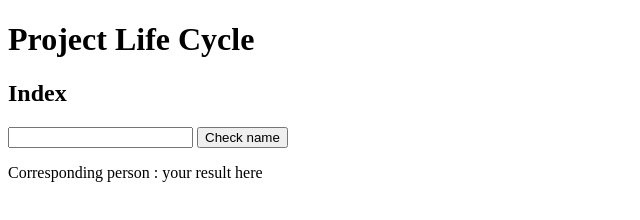
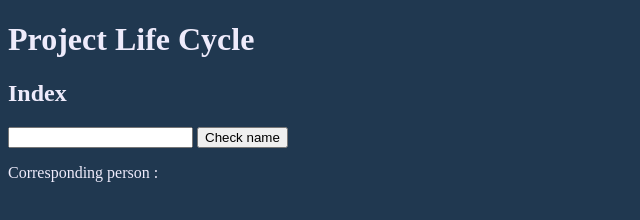
Before and after one commit to hlwongad/life-cycle-project-client, a website built with webpack: page www/index.html in a window 1280 px wide. Shown: the whole page, without its empty margins (0-640 px from the left). Built offline with nearby package versions, Linux system fonts and the light colour scheme.

Commit message:
readme + index

```diff
--- a/package.json
+++ b/package.json
@@ -4,10 +4,6 @@
   "description": "",
   "author": "",
   "devDependencies": {
-    "babel-core": "^6.18.2",
-    "babel-loader": "^6.1.0",
-    "babel-polyfill": "^6.3.14",
-    "babel-preset-es2015": "^6.1.18",
     "copy-webpack-plugin": "^0.2.0",
     "lodash": "^4.14.1",
     "rimraf": "^2.5.4",
--- a/www/index.html
+++ b/www/index.html
@@ -1,5 +1,5 @@
 <!DOCTYPE html>
-<html>
+<html style="background-color:rgb(32,56,80);color:rgb(238,235,251)">
 	<head>
 		<title>ProjectLifeCycle</title>
 	</head>
@@ -12,7 +12,7 @@
 			<input type="text" id="numberId">
 			<input type="submit" value="Check name" id="submitId">
 		</div>
-		<p>Corresponding person : <span id="nameresult">your result here</span></p>
+		<p>Corresponding person : <bold><span id="nameresult"></span></bold></p>
 
 
 		<script src="build/app.bundle.js"></script>
```
Also changed, not shown: README.md.
